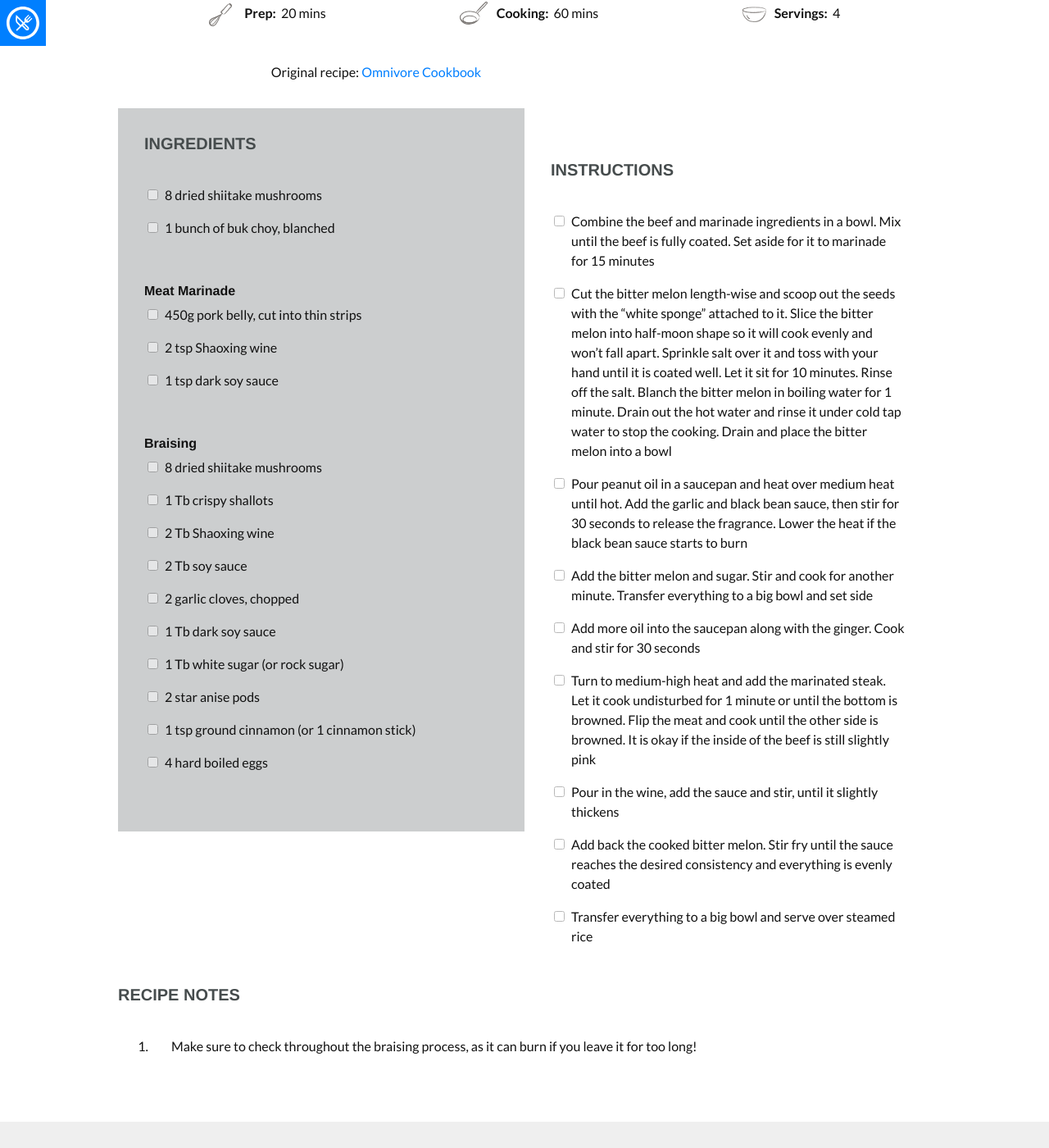
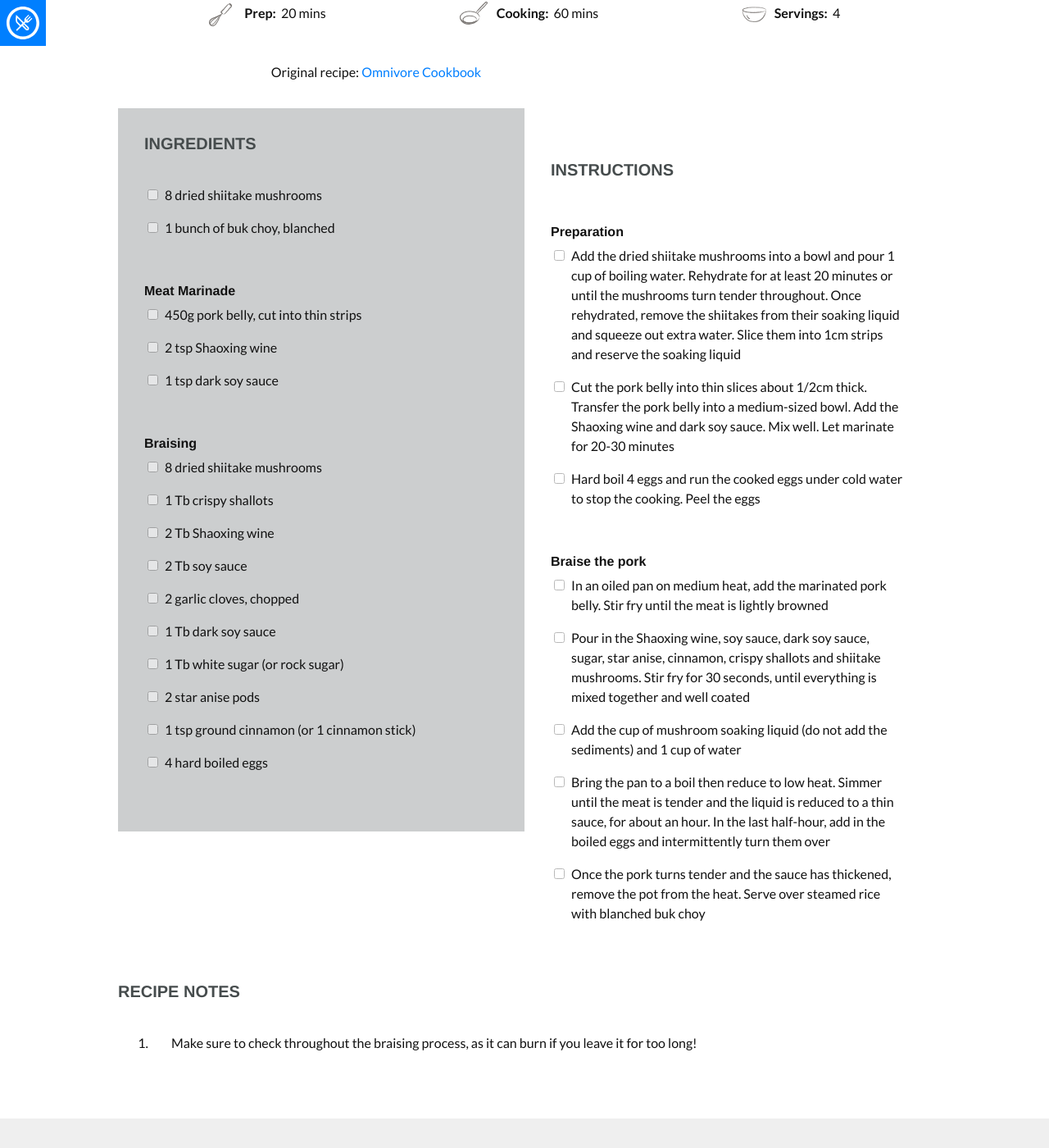
Before and after one commit to phoebeast/phoebeast.github.io, a Jekyll site: the page built from _recipes/lu-rou-fan2.md, in a window 1280 px wide and 1400 px high, scrolled down 1513 px. Shown: the whole window at 82% size. Built offline with Jekyll 4.4.1, drawn with Linux system fonts in a browser that asks for light colours; nearby versions of some CDN libraries; some web fonts are replaced.

Commit message:
Update recipe

```diff
--- a/_recipes/lu-rou-fan2.md
+++ b/_recipes/lu-rou-fan2.md
@@ -40,16 +40,19 @@ ingredients-subheaders:
   - 1 tsp ground cinnamon (or 1 cinnamon stick)
   - 4 hard boiled eggs
 
-instructions:
-- Combine the beef and marinade ingredients in a bowl. Mix until the beef is fully coated. Set aside for it to marinade for 15 minutes
-- Cut the bitter melon length-wise and scoop out the seeds with the "white sponge" attached to it. Slice the bitter melon into half-moon shape so it will cook evenly and won't fall apart. Sprinkle salt over it and toss with your hand until it is coated well. Let it sit for 10 minutes. Rinse off the salt. Blanch the bitter melon in boiling water for 1 minute. Drain out the hot water and rinse it under cold tap water to stop the cooking. Drain and place the bitter melon into a bowl
-- Pour peanut oil in a saucepan and heat over medium heat until hot. Add the garlic and black bean sauce, then stir for 30 seconds to release the fragrance. Lower the heat if the black bean sauce starts to burn
-- Add the bitter melon and sugar. Stir and cook for another minute. Transfer everything to a big bowl and set side
-- Add more oil into the saucepan along with the ginger. Cook and stir for 30 seconds
-- Turn to medium-high heat and add the marinated steak. Let it cook undisturbed for 1 minute or until the bottom is browned. Flip the meat and cook until the other side is browned. It is okay if the inside of the beef is still slightly pink
-- Pour in the wine, add the sauce and stir, until it slightly thickens
-- Add back the cooked bitter melon. Stir fry until the sauce reaches the desired consistency and everything is evenly coated
-- Transfer everything to a big bowl and serve over steamed rice
+instructions-subheaders:
+- subheader: Preparation
+  instructions:
+  - Add the dried shiitake mushrooms into a bowl and pour 1 cup of boiling water. Rehydrate for at least 20 minutes or until the mushrooms turn tender throughout. Once rehydrated, remove the shiitakes from their soaking liquid and squeeze out extra water. Slice them into 1cm strips and reserve the soaking liquid
+  - Cut the pork belly into thin slices about 1/2cm thick. Transfer the pork belly into a medium-sized bowl. Add the Shaoxing wine and dark soy sauce. Mix well. Let marinate for 20-30 minutes
+  - Hard boil 4 eggs and run the cooked eggs under cold water to stop the cooking. Peel the eggs
+- subheader: Braise the pork
+  instructions:
+  - In an oiled pan on medium heat, add the marinated pork belly. Stir fry until the meat is lightly browned
+  - Pour in the Shaoxing wine, soy sauce, dark soy sauce, sugar, star anise, cinnamon, crispy shallots and shiitake mushrooms. Stir fry for 30 seconds, until everything is mixed together and well coated
+  - Add the cup of mushroom soaking liquid (do not add the sediments) and 1 cup of water
+  - Bring the pan to a boil then reduce to low heat. Simmer until the meat is tender and the liquid is reduced to a thin sauce, for about an hour. In the last half-hour, add in the boiled eggs and intermittently turn them over
+  - Once the pork turns tender and the sauce has thickened, remove the pot from the heat. Serve over steamed rice with blanched buk choy
 
 notes:
 - Make sure to check throughout the braising process, as it can burn if you leave it for too long!
```
